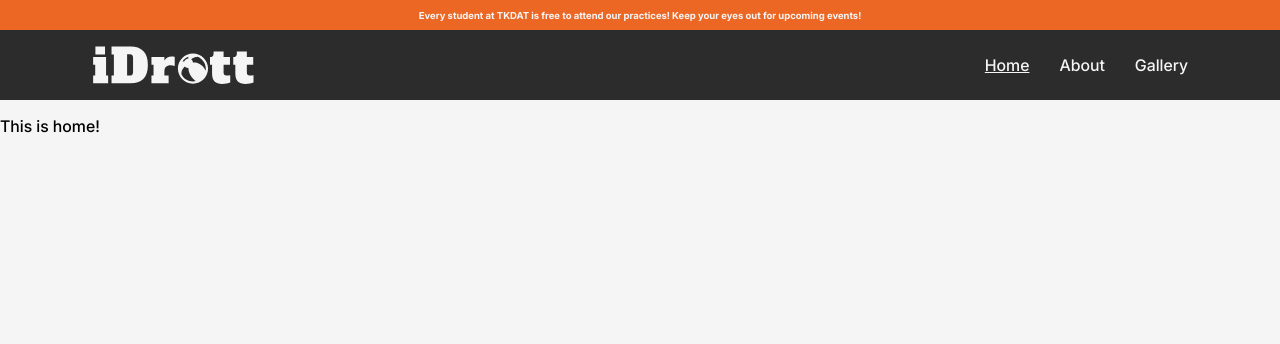
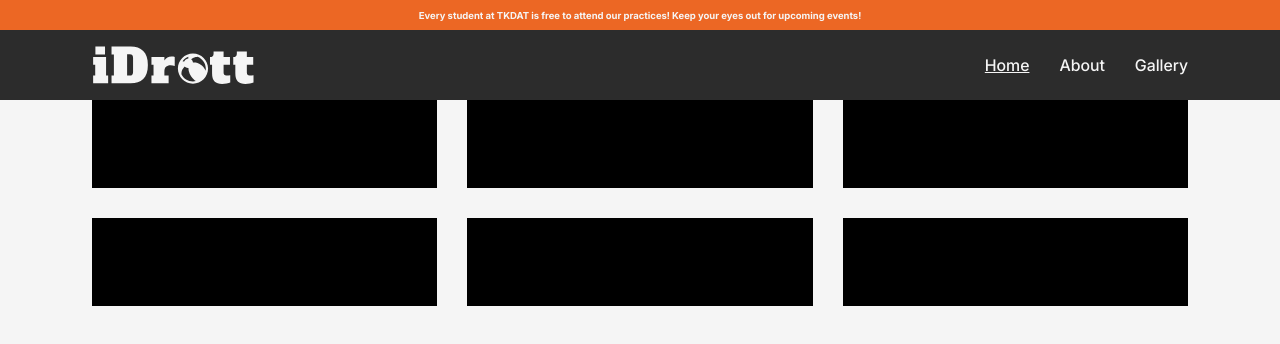
Before and after one commit to gottegubben/iDrott-Website, a Vue app in the folder web/: page / in a window 1280 px wide. Shown: the top 344 px of the page. Built offline with nearby package versions, Linux system fonts and the light colour scheme.

Commit message:
Worked on implementing the about page... just doing some testing!

```diff
--- a/web/src/pages/HomePage.vue
+++ b/web/src/pages/HomePage.vue
@@ -1,6 +1,14 @@
 <template>
-    <p>This is home!</p>
+    <BaseLayout>
+        <div id="people-container" style="display: grid; grid-template-columns: repeat(3, 1fr); width: 100%; height: 100%; gap: 30px; grid-auto-rows: 1fr;">
+            <div v-for="i in 6" style="background-color: black;">
+                <p>Dalxa</p>
+                <p>Ordförande</p>
+            </div>
+        </div>
+    </BaseLayout>
 </template>
 
 <script setup lang="ts">
+    import BaseLayout from '../assets/components/BaseLayout.vue';
 </script>
```
